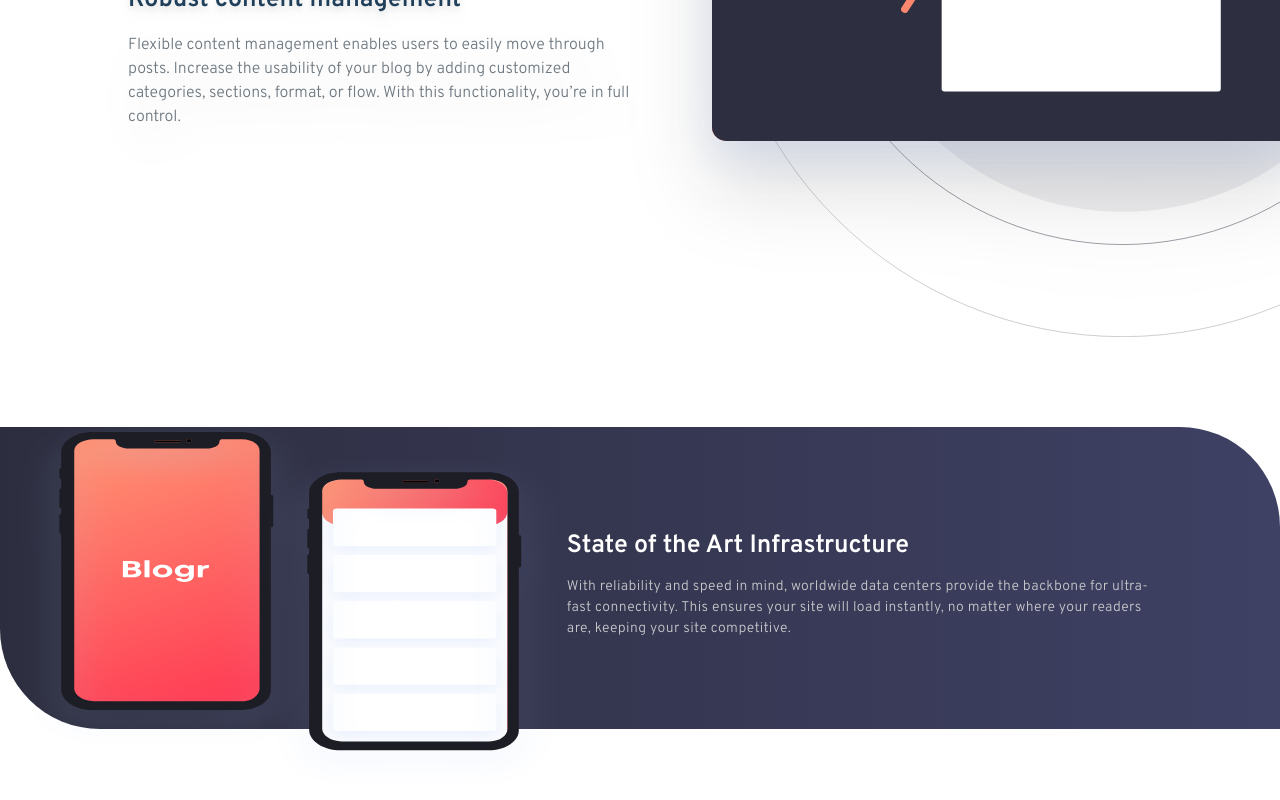
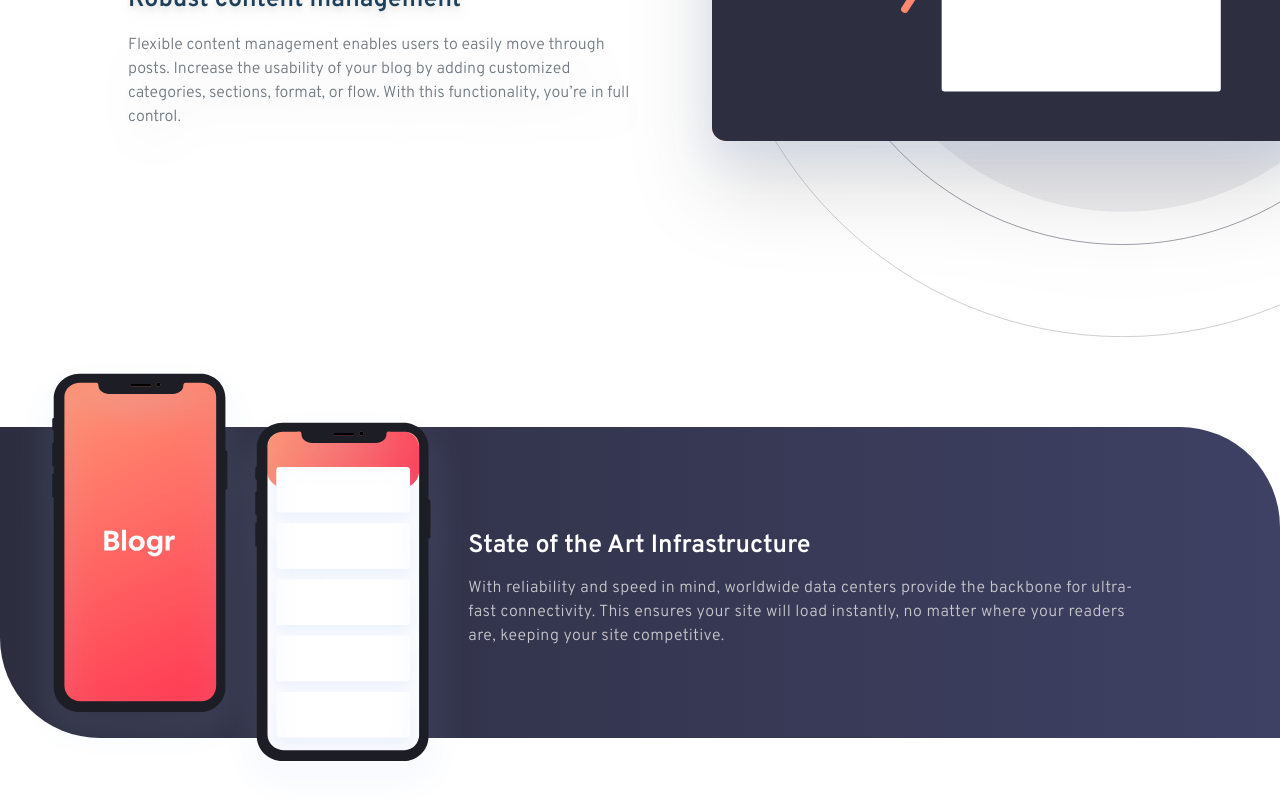
Before and after one commit to RereTooki/Blog-landing-page, a React (Vite) app: page / in a window 1280 px wide. Shown: the part 1177-1977 px from the top of the page. Built offline with nearby package versions, Linux system fonts and the light colour scheme.

Commit message:
Adjusted the layout

```diff
--- a/src/components/BodyMid.tsx
+++ b/src/components/BodyMid.tsx
@@ -7,9 +7,9 @@ const BodyMid = () => {
   return (
     <>
       <div className="gradient2 font-overpass text-center select-none flex flex-col nsm:flex-row nsm:text-left">
-        <div className="relative nsm:w-[160%] md:w-[100%] lg:w-[70%] nsm:h-auto h-[250px]">
+        <div className="relative nsm:w-[160%] md:w-[80%] lg:w-[70%] nsm:h-auto h-[250px]">
           <img
-            className="absolute nsm:bottom-[-60px] nsm:left-[20px] nsm:w-[550px] bottom-[-50px] nsm:h-[370px]"
+            className="absolute nsm:bottom-[-60px] md:bottom-[-70px] nsm:left-[20px] nsm:w-[550px] md:w-[450px] bottom-[-50px] nsm:h-[370px] md:h-[450px]"
             src={phones}
             alt="A couple of phones"
           />
@@ -18,7 +18,7 @@ const BodyMid = () => {
           <h1 className="text-[50px] nsm:text-[25px] leading-[60px]  font-semibold text-whites nsm:whitespace-nowrap">
             State of the Art Infrastructure
           </h1>
-          <p className="leading-[42px] nsm:leading-normal text-[24px] nsm:text-[14px] tracking-wide text-grayish-blues">
+          <p className="leading-[42px] nsm:leading-normal text-[24px] nsm:text-[16px] tracking-wide text-grayish-blues">
             With reliability and speed in mind, worldwide data centers provide
             the backbone for ultra-fast connectivity. This ensures your site
             will load instantly, no matter where your readers are, keeping your
```
